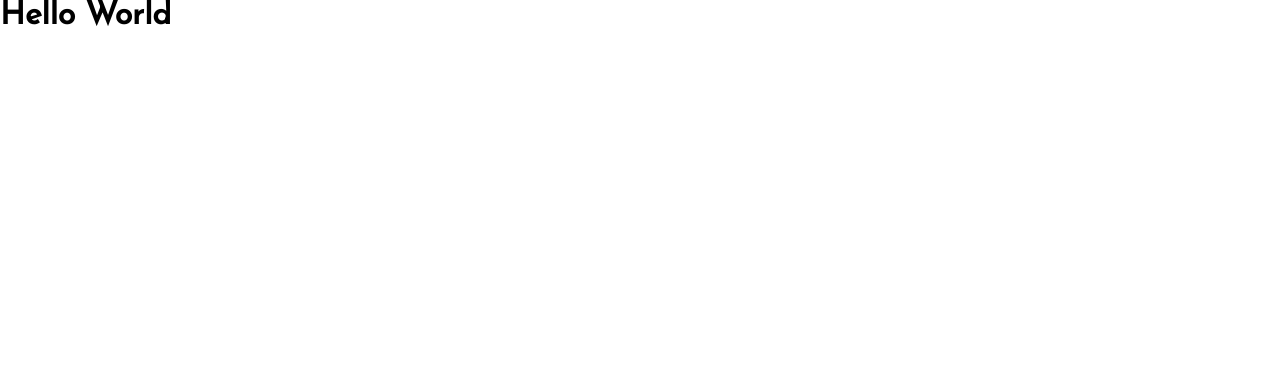
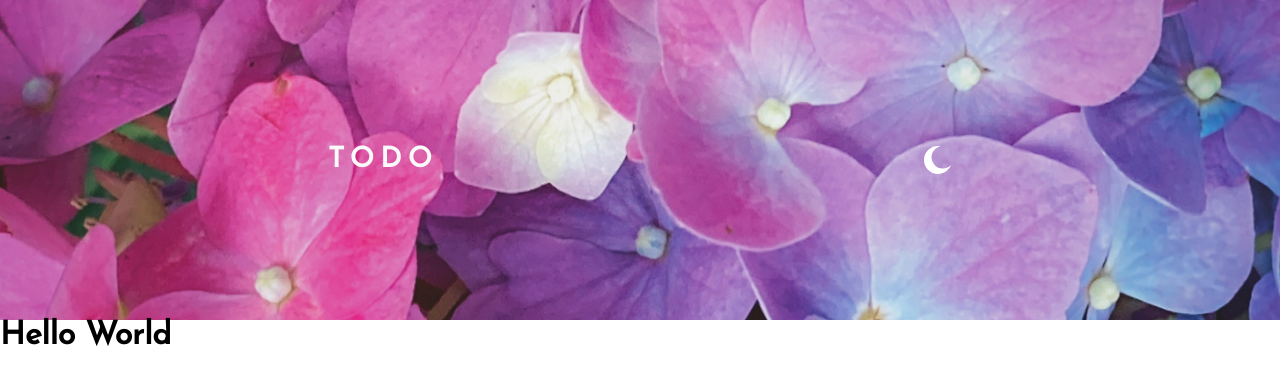
Before and after one commit to veranika-karpava/to-do-flowers-app, a React (Create React App) app: page / in a window 1280 px wide. Shown: the top 384 px of the page. Built offline with nearby package versions, Linux system fonts and the light colour scheme.

Commit message:
Add header and header styling

```diff
--- a/src/App.js
+++ b/src/App.js
@@ -1,10 +1,20 @@
 import React from 'react';
+import { useState } from 'react';
 import './App.scss';
+import Header from './components/Header/Header';
 
 
-function App() {
+const App = () => {
+  const [isDark, setIsDark] = useState(false);
+
+  // add event for changing backround of the app
+  const clickToggle = () => {
+    setIsDark(!isDark)
+  }
+
   return (
     <div className="App">
+      <Header clickToggle={clickToggle} isDark={isDark} />
       <h1>Hello World</h1>
     </div>
   );
--- /dev/null
+++ b/src/components/Header/Header.js
@@ -0,0 +1,17 @@
+import React from 'react';
+import moon from '../../assets/icons/icon-moon.svg';
+import sun from '../../assets/icons/icon-sun.svg';
+import './Header.scss';
+
+const Header = ({ clickToggle, isDark }) => {
+    return (
+        <header className={!isDark ? 'header header__light' : 'header header__dark'}>
+            <div className='header__container'>
+                <h1 className='header__heading'>todo</h1>
+                {!isDark ? <img className='header__button-mode' src={moon} alt='Moon button' onClick={clickToggle} /> : <img className='header__button-mode' src={sun} alt='Sun button' onClick={clickToggle} />}
+            </div>
+        </header>
+    );
+};
+
+export default Header;
--- /dev/null
+++ b/src/components/Header/Header.scss
@@ -0,0 +1,52 @@
+@use "../../styles/partials/typography" as *;
+@use "../../styles/partials/mixins" as *;
+@use "../../styles/partials/variables" as *;
+
+.header {
+    &__light {
+        @include style-mode-mobile;
+        background-image: url('../../assets/images/bg-light.jpg');
+
+        @include tablet {
+            @include style-mode-tablet-desktop;
+        }
+    }
+
+    &__dark {
+        @include style-mode-mobile;
+        background-image: url('../../assets/images/bg-dark.jpg');
+
+        @include tablet {
+            @include style-mode-tablet-desktop;
+        }
+    }
+
+    &__container {
+        width: 100%;
+        @include flex(space-between, center, row, nowrap);
+
+        @include tablet {
+            width: 50%;
+            margin: 0 auto;
+        }
+    }
+
+    &__heading {
+        @include font-stack-heading-mobile;
+
+        @include tablet {
+            @include font-stack-heading-tablet;
+        }
+    }
+
+    &__button-mode {
+        width: 1.25rem;
+        height: 1.25rem;
+
+        @include tablet {
+            width: 1.75rem;
+            height: 1.75rem;
+        }
+    }
+
+}
--- a/src/styles/partials/_mixins.scss
+++ b/src/styles/partials/_mixins.scss
@@ -0,0 +1,39 @@
+@use "../partials/variables" as *;
+
+@mixin tablet {
+    @media screen and (min-width: $tablet-breakpoint) {
+        @content;
+    }
+}
+
+@mixin desktop {
+    @media screen and (min-width: $desktop-breakpoint) {
+        @content;
+    }
+}
+
+@mixin flex($justify-content: flex-start, $align-items: stretch, $flex-direction: row, $flex-wrap: nowrap) {
+    display: flex;
+    justify-content: $justify-content;
+    align-items: $align-items;
+    flex-direction: $flex-direction;
+    flex-wrap: $flex-wrap;
+}
+
+@mixin style-mode-mobile {
+    @include flex(center, center, column, nowrap);
+    padding: 2rem 1rem;
+    height: 50vh;
+    background-repeat: no-repeat;
+    background-position: 50% 20%;
+    background-size: cover;
+}
+
+@mixin style-mode-tablet-desktop {
+    @include flex(center, center, column, nowrap);
+    padding: 2rem 1rem;
+    height: 40vh;
+    background-repeat: no-repeat;
+    background-position: 50% 20%;
+    background-size: cover;
+}
--- a/src/styles/partials/_typography.scss
+++ b/src/styles/partials/_typography.scss
@@ -16,3 +16,26 @@
     font-weight: 400;
     font-style: normal;
 }
+
+@mixin font-stack ($font-family, $font-style, $font-size, $font-weight, $line-height, $color) {
+    font-family: $font-family;
+    font-style: $font-style;
+    font-size: $font-size;
+    font-weight: $font-weight;
+    line-height: $line-height;
+    color: $color;
+}
+
+
+// Main Heading
+@mixin font-stack-heading-mobile {
+    @include font-stack ('Josefin Sans', normal, 1.25rem, 700, 1.25rem, $bg-list-light);
+    letter-spacing: 0.4rem;
+    text-transform: uppercase;
+}
+
+@mixin font-stack-heading-tablet {
+    @include font-stack ('Josefin Sans', normal, 1.75rem, 700, 1.75rem, $bg-list-light);
+    letter-spacing: 0.4rem;
+    text-transform: uppercase;
+}
--- a/src/styles/partials/_variables.scss
+++ b/src/styles/partials/_variables.scss
@@ -0,0 +1,23 @@
+// screen size
+$desktop-breakpoint: 90rem; // 1440px
+$tablet-breakpoint: 48rem; // 768px
+
+// Primary colors
+$active-bright-blue: hsl(220, 98%, 61%); // for active navigation
+// - Check Background: linear-gradient hsl(192, 100%, 67%) to hsl(280, 87%, 65%)
+
+// light theme
+$bg-main-light: hsl(236, 33%, 92%); //background-main
+$bg-list-light: hsl(0, 0%, 98%); //background-list
+$text-color-completed-light: hsl(233, 11%, 84%); // text-color in completed list
+$text-color-actived-light: hsl(236, 9%, 61%); //text color in nav,
+$text-color-main-light: hsl(235, 19%, 35%); //text-list, hover text in nav
+
+// dark theme
+$bg-main-dark: hsl(235, 21%, 11%); //background-main
+$bg-list-dark: hsl(235, 24%, 19%); //background-list
+$text-color-completed-dark: hsl(234, 11%, 52%); // text-color in completed list
+$text-color-main-dark: hsl(234, 39%, 85%); //text-list
+$text-color-hover-dark: hsl(236, 33%, 92%); //hover text in nav
+$text-color-nav: hsl(233, 14%, 35%); //????
+$text-color-nav: hsl(237, 14%, 26%); //????
```
Also changed, not shown: src/assets/images/bg-dark.jpg (added), src/assets/images/bg-light.jpg (added).
